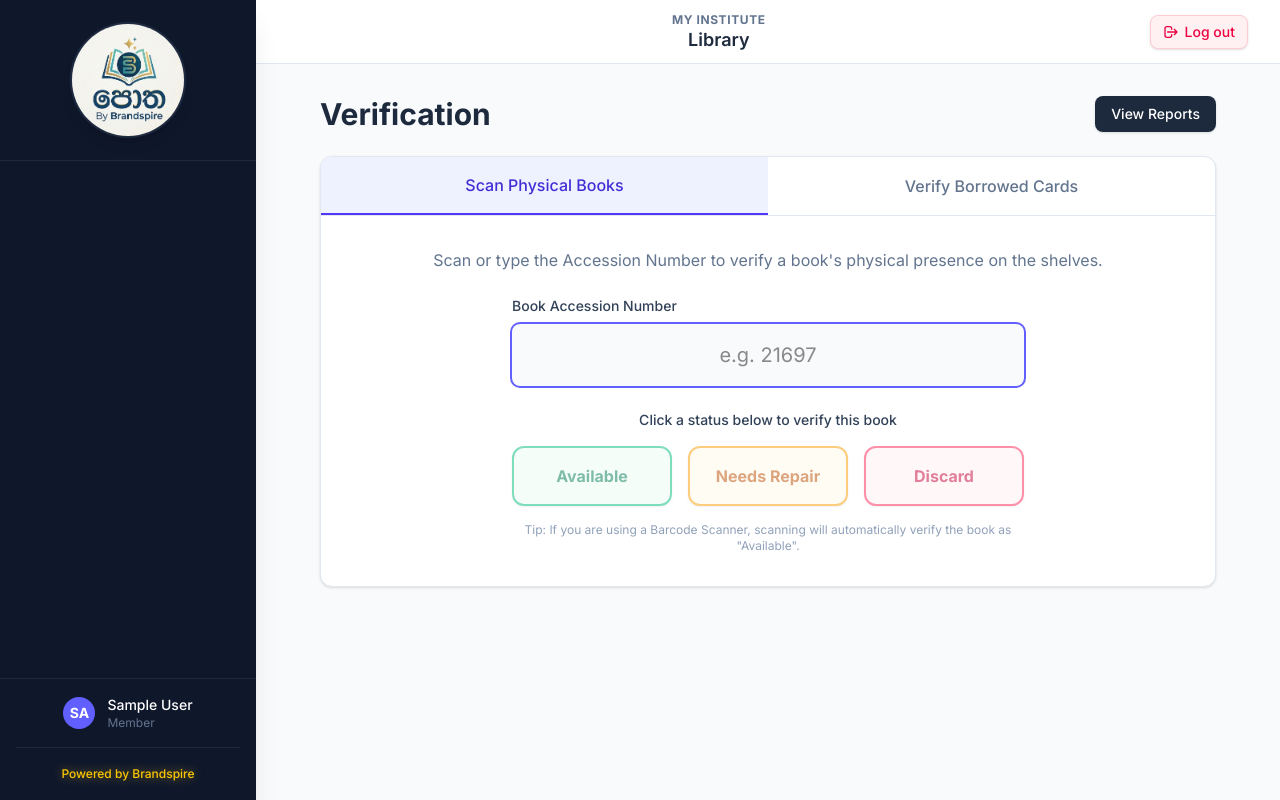
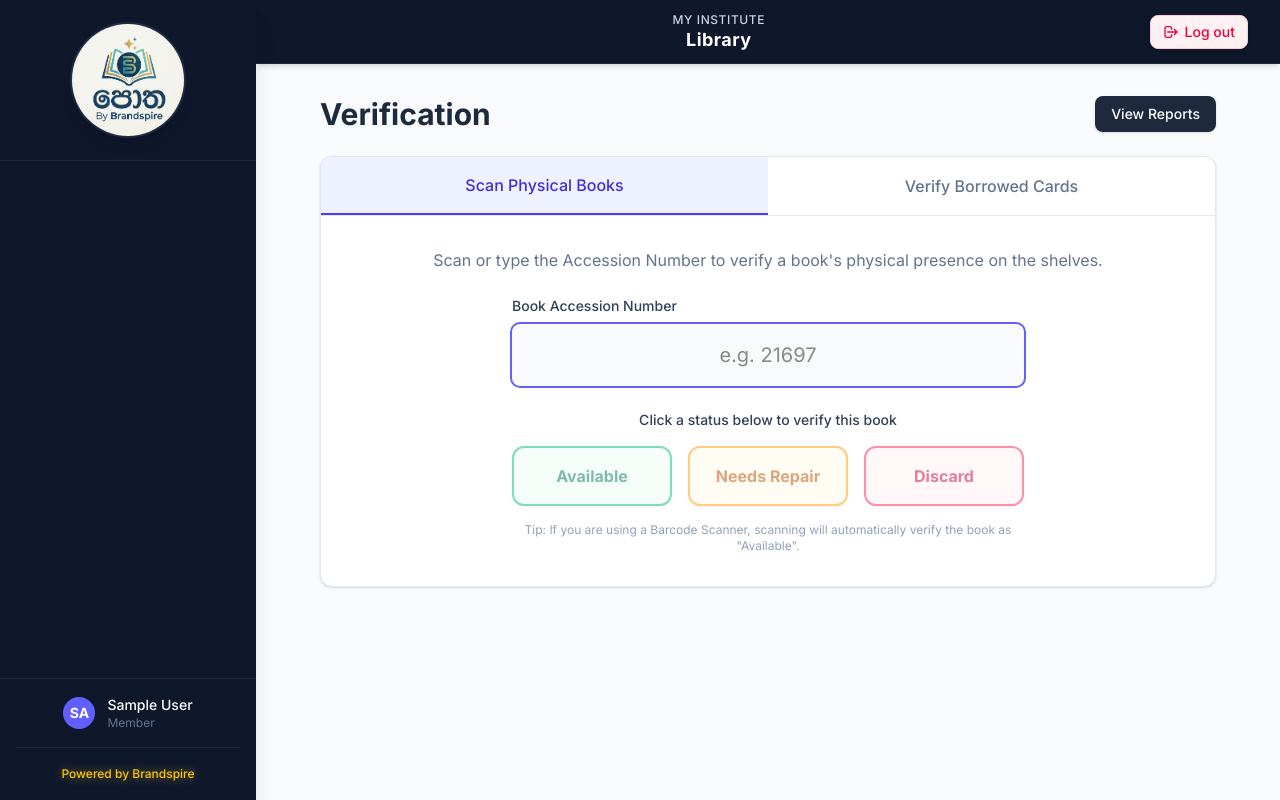
Before and after one commit to arunasaku/lms, a Next.js app: page /inventory in a window 1280 px wide. Built offline with nearby package versions, Linux system fonts and the light colour scheme; no server answers; the database is empty; sample sign-in values are in the browser's storage.

Commit message:
Update Navigation.tsx

```diff
--- a/src/components/Navigation.tsx
+++ b/src/components/Navigation.tsx
@@ -128,10 +128,10 @@ export function Navigation({ session, libraryName, instituteName, headerFontSize
         {/* Main Content Area */}
         <main className="flex-1 flex flex-col h-full overflow-hidden w-full bg-slate-50 print:bg-white print:overflow-visible">
           {/* Desktop Header */}
-          <header className="hidden md:flex print:hidden h-16 bg-white border-b border-slate-200 items-center px-8 shrink-0 justify-between">
+          <header className="hidden md:flex print:hidden h-16 bg-slate-900 border-b border-slate-800 items-center px-8 shrink-0 justify-between shadow-md">
             <div className="flex flex-col flex-1 items-center justify-center">
-              <span className="font-bold tracking-wider text-slate-500 uppercase" style={{ fontSize: `${Math.max(10, headerFontSize - 6)}px` }}>{instituteName || 'My Institute'}</span>
-              <span className="font-semibold text-slate-800 leading-tight" style={{ fontSize: `${headerFontSize}px` }}>{libraryName || 'Library'}</span>
+              <span className="font-medium tracking-wider text-slate-300 uppercase" style={{ fontSize: `${Math.max(10, headerFontSize - 6)}px` }}>{instituteName || 'My Institute'}</span>
+              <span className="font-bold text-white leading-tight tracking-wide" style={{ fontSize: `${headerFontSize}px` }}>{libraryName || 'Library'}</span>
             </div>
             <LogoutButton />
           </header>
```
